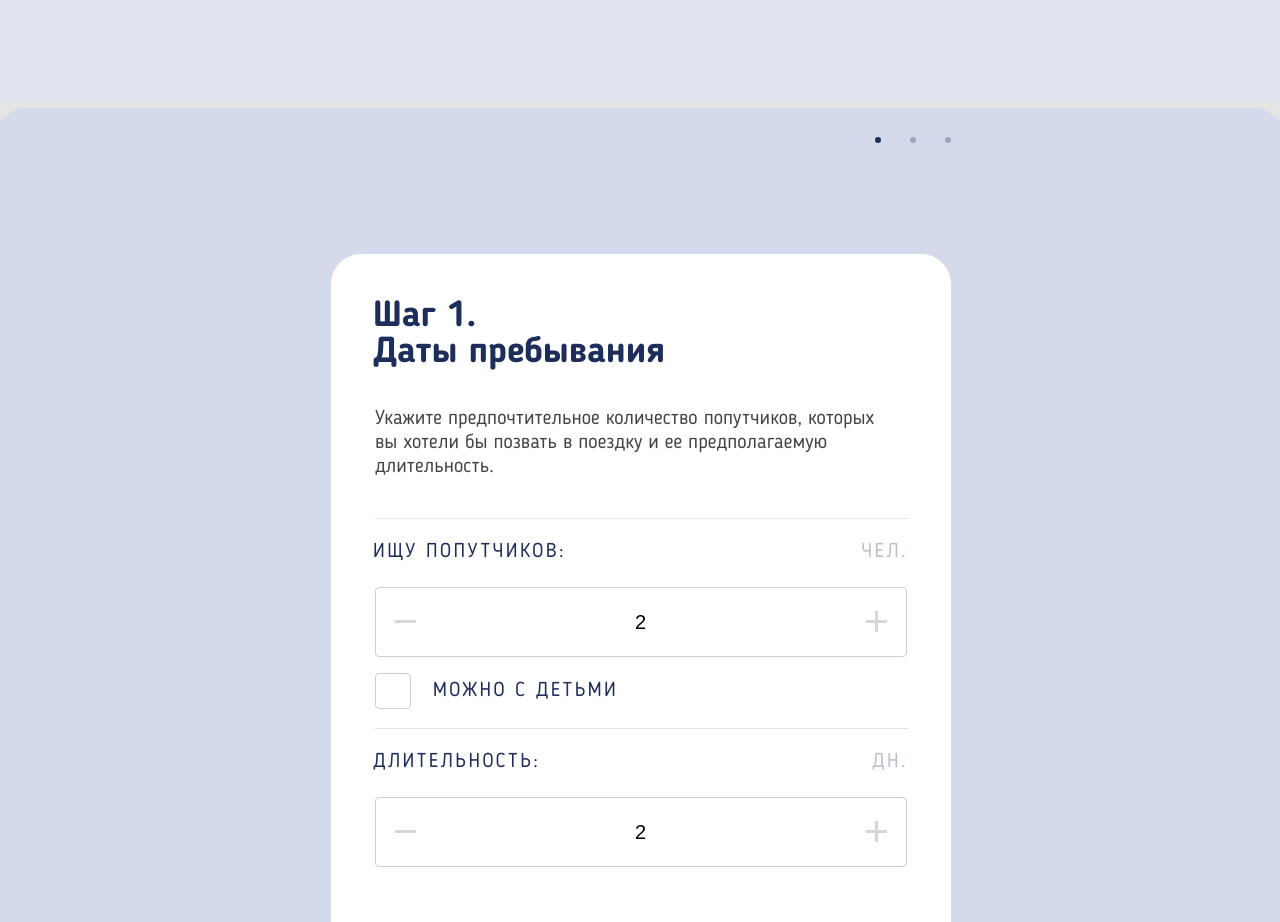
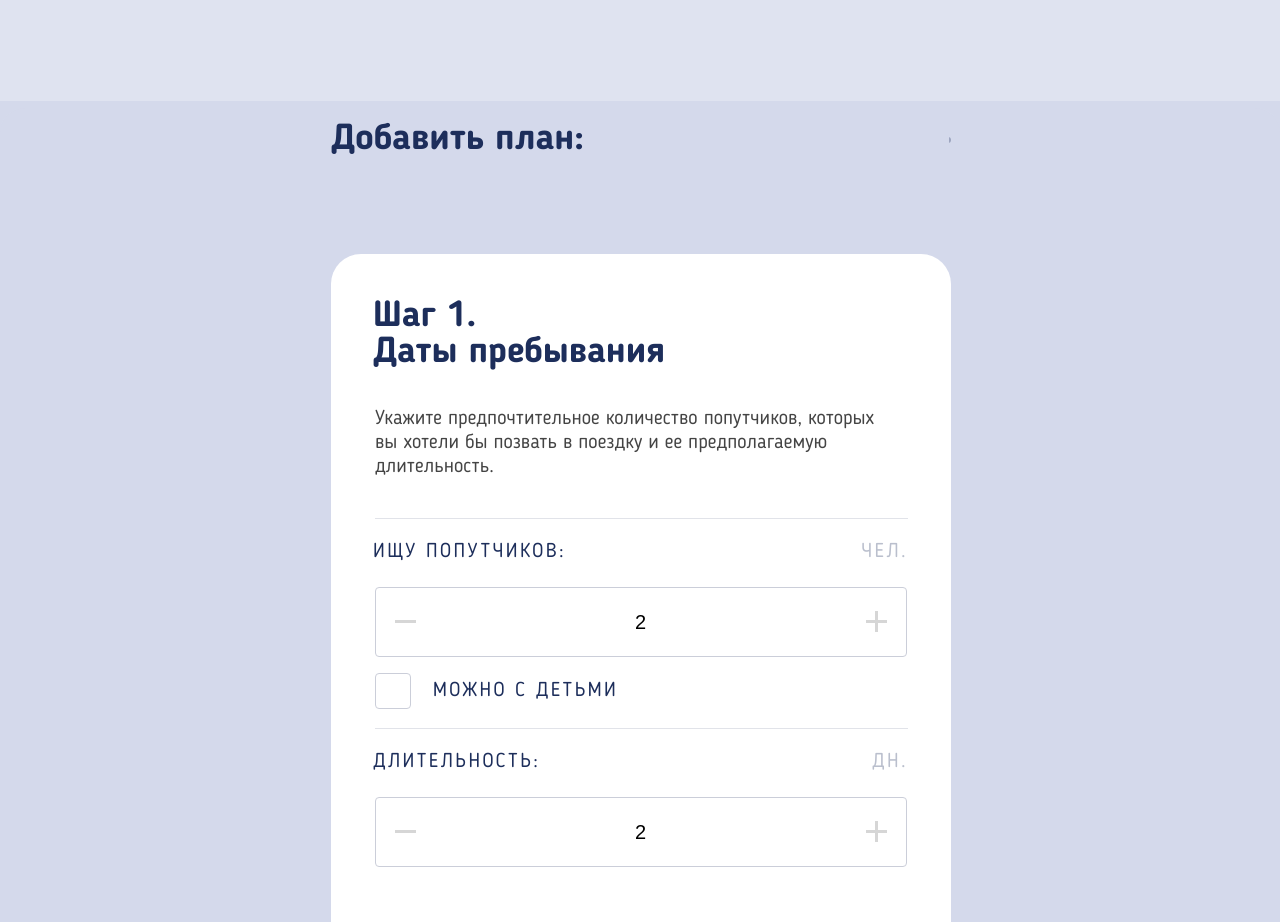
Before and after one commit to arcticneko/Pognali, a website: page source/form.html in a window 1280 px wide. Shown: the part 1288-2210 px from the top of the page. Drawn offline with Linux system fonts and the light colour scheme.

Commit message:
исправлено отображене на Firefox

```diff
--- a/source/sass/blocks/companions.scss
+++ b/source/sass/blocks/companions.scss
@@ -70,6 +70,7 @@
   }
 
   @media (min-width: $desktop-width) {
+    align-self: start;
     padding-top: 0;
   }
 }
--- a/source/sass/blocks/form.scss
+++ b/source/sass/blocks/form.scss
@@ -1,6 +1,6 @@
 .form {
   /* @include width-container (0, 0, 0); */
-  background-color: var(--basic-white-gray5);
+  background-color: var(--basic-white-gray7);
   box-sizing: border-box;
 }
 
--- a/source/sass/blocks/steps-wrapper.scss
+++ b/source/sass/blocks/steps-wrapper.scss
@@ -16,6 +16,7 @@
   line-height: 24px;
   color: var(--basic-blue-light);
   background-color: inherit;
+  z-index: 1;
 
   @media (min-width: $tablet-width) {
     /* @include width-container (25px, 75px, 124px); */
```
Also changed, not shown: source/css/style.css, 1 other file.
